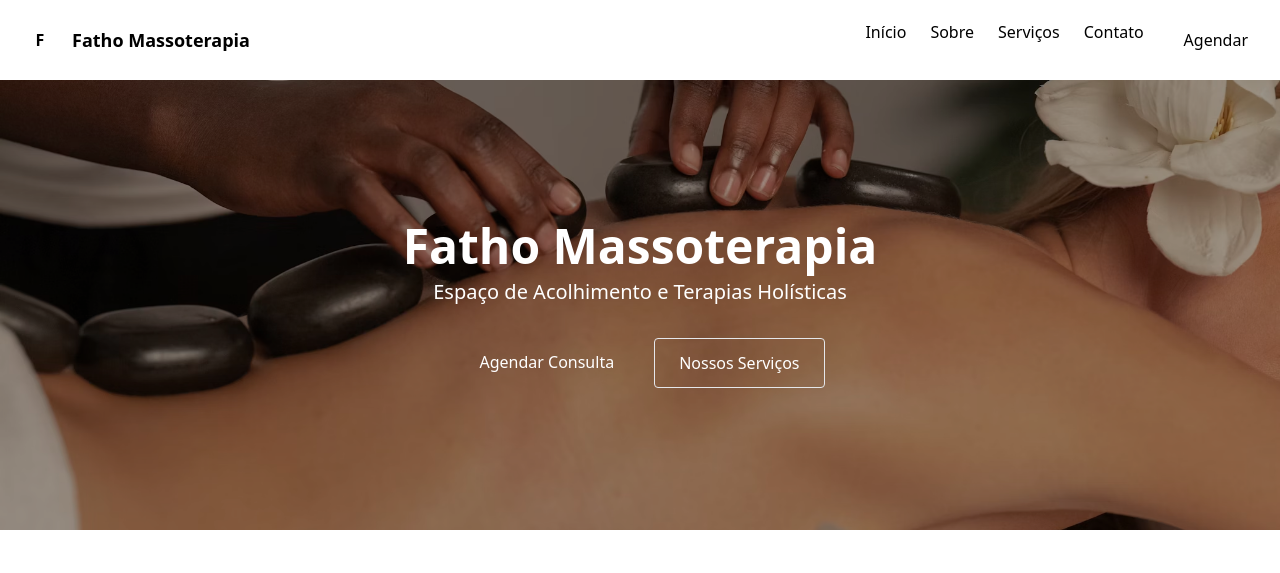
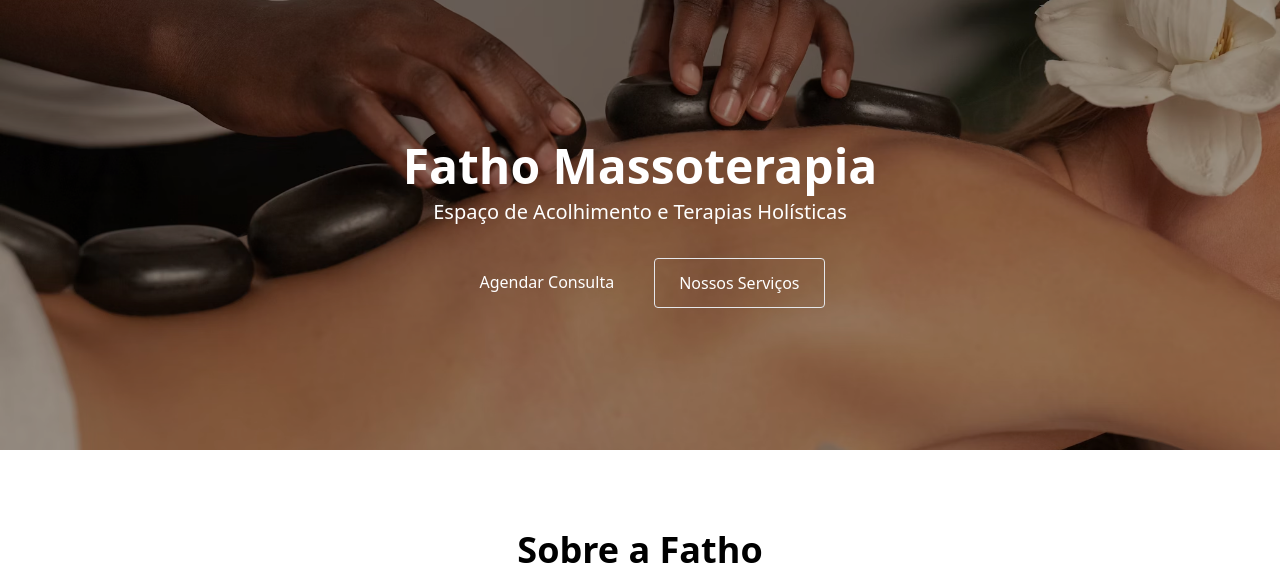
Before and after one commit to RenanDevKF/Projetos, a Django app: page / in a window 1280 px wide. Shown: the top 573 px of the page. Run offline with Django 5.2, Linux system fonts and the light colour scheme; data that the repository does not hold is empty; some libraries are stand-ins or nearby versions.

Commit message:
fix: retirada da aba de navegação

```diff
--- a/templates/base.html
+++ b/templates/base.html
@@ -10,46 +10,6 @@
     <link rel="stylesheet" href="{% static 'css/custom.css' %}">
 </head>
 <body class="bg-background text-foreground min-h-screen flex flex-col">
-    <!-- Header/Navegação -->
-    <header class="w-full bg-white shadow-sm">
-        <div class="container mx-auto px-4 py-4 flex justify-between items-center">
-            <div class="flex items-center">
-                <a href="{% url 'core:home' %}" class="flex items-center">
-                    <div class="bg-white rounded-full w-12 h-12 flex items-center justify-center">
-                        <span class="text-fatho-dark font-bold">F</span>
-                    </div>
-                    <span class="ml-2 text-lg font-semibold">Fatho Massoterapia</span>
-                </a>
-            </div>
-
-            <nav class="hidden md:flex space-x-6">
-                <a href="{% url 'core:home' %}" class="text-fatho-dark hover:text-primary transition">Início</a>
-                <a href="{% url 'core:about' %}" class="text-fatho-dark hover:text-primary transition">Sobre</a>
-                <a href="{% url 'core:services' %}" class="text-fatho-dark hover:text-primary transition">Serviços</a>
-                <a href="{% url 'core:contact' %}" class="text-fatho-dark hover:text-primary transition">Contato</a>
-                <a href="{% url 'core:booking' %}" class="bg-fatho-gold hover:bg-fatho-gold/80 text-fatho-dark px-4 py-2 rounded transition">Agendar</a>
-            </nav>
-
-            <div class="md:hidden">
-                <button id="mobile-menu-button" class="text-fatho-dark">
-                    <svg xmlns="http://www.w3.org/2000/svg" class="h-6 w-6" fill="none" viewBox="0 0 24 24" stroke="currentColor">
-                        <path stroke-linecap="round" stroke-linejoin="round" stroke-width="2" d="M4 6h16M4 12h16m-7 6h7" />
-                    </svg>
-                </button>
-            </div>
-        </div>
-
-        <!-- Menu móvel -->
-        <div id="mobile-menu" class="md:hidden hidden bg-white w-full">
-            <div class="container mx-auto px-4 py-4 flex flex-col space-y-4">
-                <a href="{% url 'core:home' %}" class="text-fatho-dark hover:text-primary transition">Início</a>
-                <a href="{% url 'core:about' %}" class="text-fatho-dark hover:text-primary transition">Sobre</a>
-                <a href="{% url 'core:services' %}" class="text-fatho-dark hover:text-primary transition">Serviços</a>
-                <a href="{% url 'core:contact' %}" class="text-fatho-dark hover:text-primary transition">Contato</a>
-                <a href="{% url 'core:booking' %}" class="bg-fatho-gold hover:bg-fatho-gold/80 text-fatho-dark px-4 py-2 rounded inline-block transition">Agendar</a>
-            </div>
-        </div>
-    </header>
 
     <!-- Conteúdo principal -->
     <main class="flex-grow">
```
